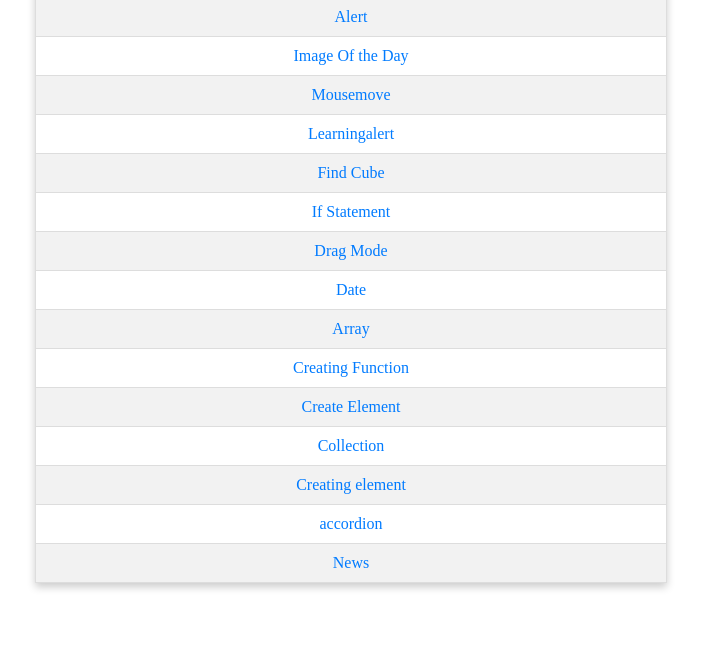
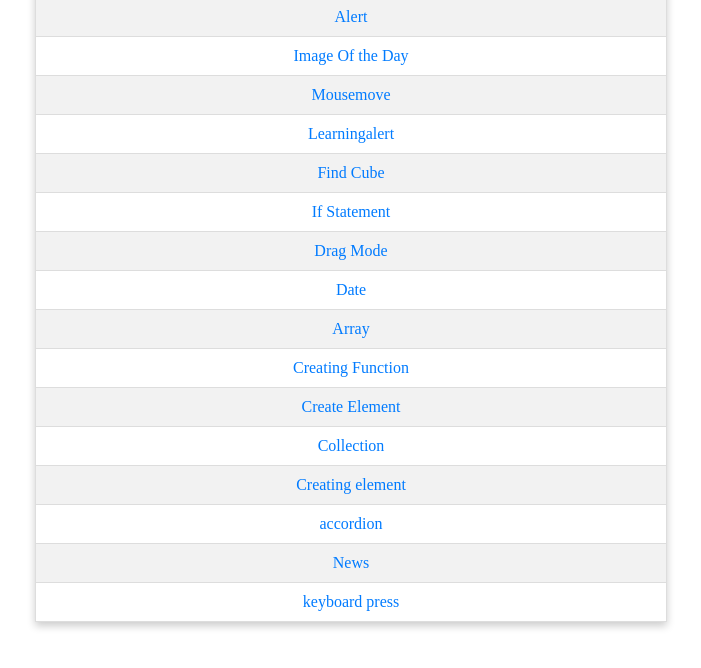
Before and after one commit to Sunoyhazra97/myjavascript, a plain HTML site: page index.html in a window 1280 px wide. Shown: the part 122-790 px from the top of the page, without its empty margins (289-990 px from the left). Drawn offline with Linux system fonts and the light colour scheme.

Commit message:
Update index.html

```diff
--- a/index.html
+++ b/index.html
@@ -97,6 +97,9 @@
          <tr>
             <td><a href="news.html">News</a></td>
         </tr>
+        <tr>
+            <td><a href="keyboard1.html">keyboard press</a></td>
+        </tr>
     </table>
 </body>
 </html>
```
